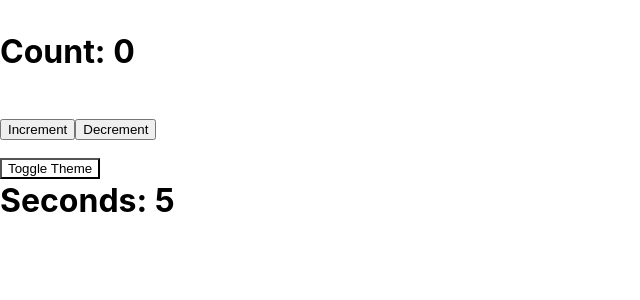
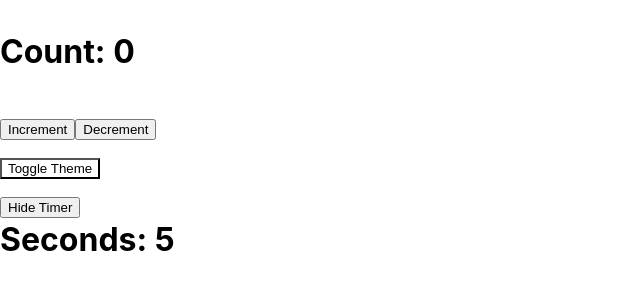
Before and after one commit to salinpaul94/60_DAY_PLAN_FOR_CROSS_PALTFORM_DEVELOPMENT, a React (Create React App) app in the folder test-roject/: page / in a window 1280 px wide. Shown: the top 300 px of the page, without its empty margins (0-640 px from the left). Built offline with nearby package versions, Linux system fonts and the light colour scheme.

Commit message:
Task 2 Day 5 example 2 useEffect

```diff
--- a/test-roject/src/App.js
+++ b/test-roject/src/App.js
@@ -1,13 +1,13 @@
 import './App.css';
 import AppHooks from './componentsDay5/AppHooks';
 import Counter from './componentsDay5/Counter'
-import TimerUseEffect from './componentsDay5/TimerUseEffect';
+import AppUseEffect from './componentsDay5/TimerUseEffect';
 
 const element = (
   <h1>
     <Counter/>
     <AppHooks/>
-    <TimerUseEffect/>
+    <AppUseEffect/>
   </h1>
 )
 
--- a/test-roject/src/componentsDay5/TimerUseEffect.js
+++ b/test-roject/src/componentsDay5/TimerUseEffect.js
@@ -13,4 +13,18 @@ function TimerUseEffect() {
   return <div>Seconds: {seconds}</div>;
 }
 
-export default TimerUseEffect;
+
+function AppUseEffect() {
+  const [showTimer, setShowTimer] = useState(true);
+
+  return (
+    <div>
+      <button onClick={() => setShowTimer(!showTimer)}>
+        {showTimer ? 'Hide Timer' : 'Show Timer'}
+      </button>
+      {showTimer && <TimerUseEffect />}
+    </div>
+  );
+}
+
+export default AppUseEffect;
```
